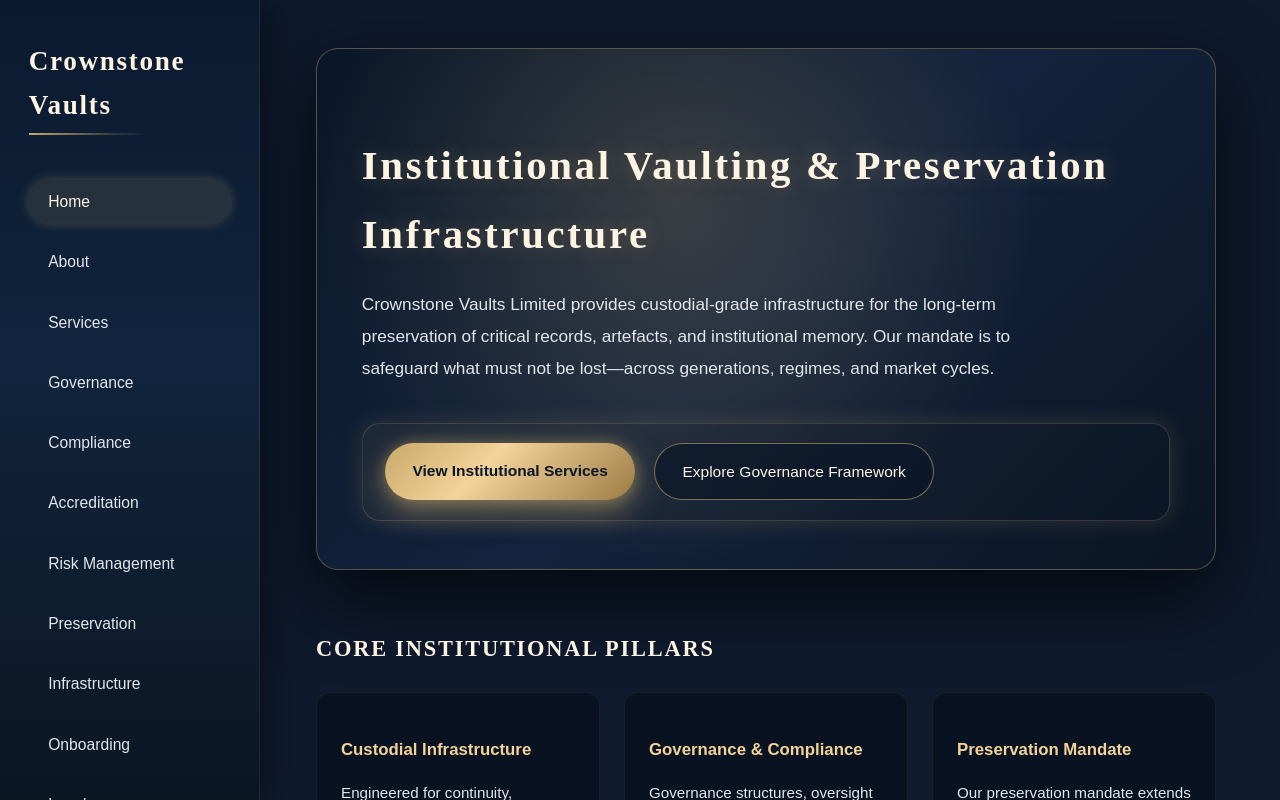
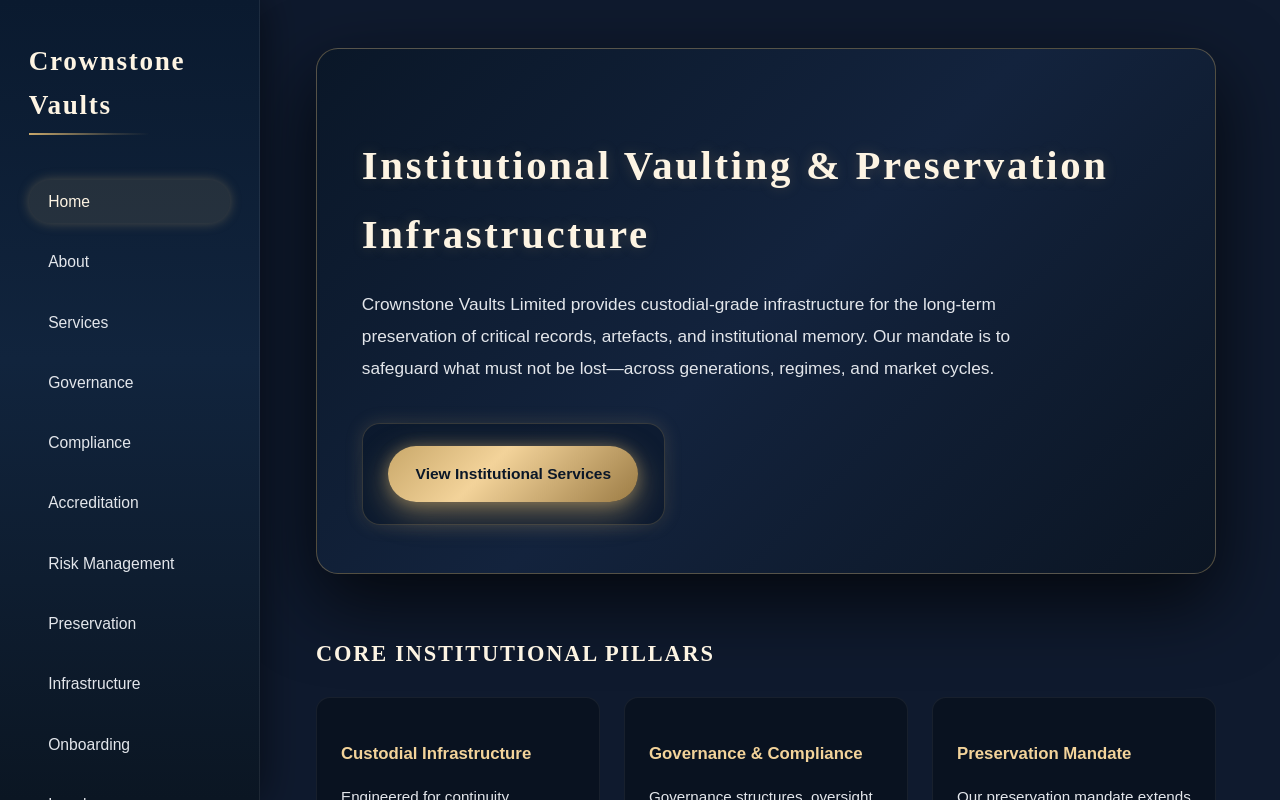
Before and after one commit to soulnlite/crownstone-vaults, a Next.js app: page / in a window 1280 px wide. Built offline with nearby package versions, Linux system fonts and the light colour scheme.

Commit message:
homepage upgrade

```diff
--- a/app/page.tsx
+++ b/app/page.tsx
@@ -8,7 +8,7 @@ export default function HomePage() {
           padding: "3rem 2.8rem",
           borderRadius: "22px",
           background:
-            "radial-gradient(circle at 40% 30%, rgba(201,168,106,0.22) 0%, transparent 55%), linear-gradient(135deg, #0A1728 0%, #13233D 50%, #0B1523 100%)",
+            "linear-gradient(135deg, #0A1728 0%, #13233D 50%, #0B1523 100%)",
           boxShadow: "0 28px 75px rgba(0,0,0,0.7)",
           border: "1px solid rgba(201,168,106,0.38)",
         }}
@@ -20,7 +20,7 @@ export default function HomePage() {
             marginBottom: "1.2rem",
             letterSpacing: "0.065em",
             color: "#FDF4E3",
-            textShadow: "0 0 20px rgba(201,168,106,0.28)",
+            textShadow: "0 0 14px rgba(201,168,106,0.22)",
           }}
         >
           Institutional Vaulting & Preservation Infrastructure
@@ -39,21 +39,18 @@ export default function HomePage() {
           to safeguard what must not be lost—across generations, regimes, and market cycles.
         </p>
 
-        {/* CTA CLUSTER */}
+        {/* CTA FRAME */}
         <div
           style={{
-            display: "flex",
-            gap: "1.2rem",
-            flexWrap: "wrap",
-            padding: "1.2rem 1.4rem",
+            padding: "1.4rem 1.6rem",
             borderRadius: "18px",
-            background:
-              "linear-gradient(135deg, rgba(201,168,106,0.08), rgba(10,23,40,0.65))",
-            boxShadow: "0 0 22px rgba(201,168,106,0.18)",
+            background: "rgba(10,23,40,0.55)",
             border: "1px solid rgba(201,168,106,0.22)",
+            boxShadow: "0 0 18px rgba(201,168,106,0.18)",
+            display: "inline-block",
           }}
         >
-          {/* PRIMARY CTA */}
+          {/* PRIMARY CTA ONLY */}
           <a
             href="/services"
             style={{
@@ -67,26 +64,10 @@ export default function HomePage() {
               textDecoration: "none",
               boxShadow:
                 "0 10px 30px rgba(201,168,106,0.55), 0 0 14px rgba(201,168,106,0.35)",
+              display: "inline-block",
             }}
           >
             View Institutional Services
-          </a>
-
-          {/* SECONDARY CTA */}
-          <a
-            href="/governance"
-            style={{
-              padding: "0.9rem 1.7rem",
-              borderRadius: "999px",
-              border: "1px solid rgba(201,168,106,0.6)",
-              color: "#FDF4E3",
-              fontWeight: 500,
-              fontSize: "0.97rem",
-              textDecoration: "none",
-              background: "rgba(10,23,40,0.7)",
-            }}
-          >
-            Explore Governance Framework
           </a>
         </div>
       </section>
```
